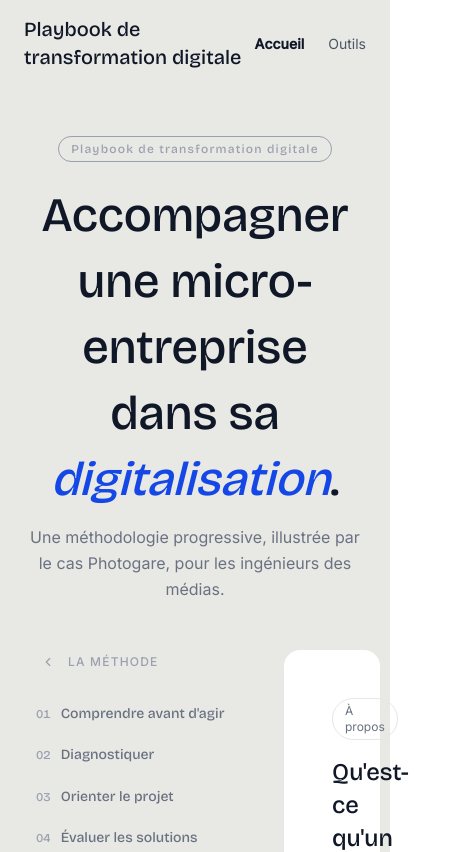
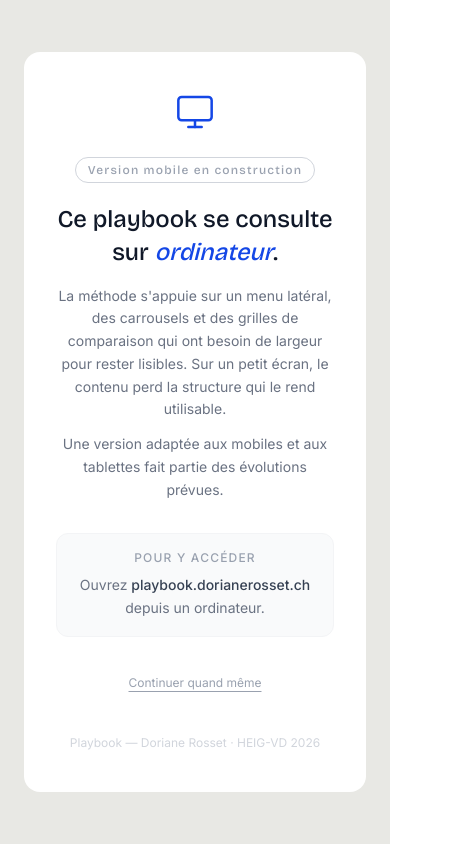
Before and after one commit to Dorytos13/Playbook, a Vue app in the folder frontend/: page / in a window 390 px wide. Shown: the top 852 px of the page, 468 px wide, since content can reach past the window. Built offline with nearby package versions, Linux system fonts and the light colour scheme.

Commit message:
add mobile screen inviting visit on desktop

```diff
--- a/frontend/src/App.vue
+++ b/frontend/src/App.vue
@@ -1,10 +1,18 @@
 <template>
-  <AppNav />
-  <RouterView />
-  <AppFooter />
+  <EcranMobile v-if="petitEcran && !force" />
+
+  <template v-else>
+    <AppNav />
+    <RouterView />
+    <AppFooter />
+  </template>
 </template>
 
 <script setup>
 import AppNav from './components/AppNav.vue'
 import AppFooter from './components/AppFooter.vue'
+import EcranMobile from './components/EcranMobile.vue'
+import { useEcran } from './composables/ecran.js'
+
+const { petitEcran, force } = useEcran()
 </script>
--- /dev/null
+++ b/frontend/src/components/EcranMobile.vue
@@ -0,0 +1,58 @@
+<template>
+  <div class="font-sans min-h-screen flex items-center justify-center px-6 py-12" style="background:#e8e8e4">
+    <div class="bg-white rounded-2xl px-8 py-10 sm:px-12 sm:py-12 max-w-md w-full text-center">
+
+      <svg
+        viewBox="0 0 24 24" fill="none" stroke="currentColor"
+        stroke-width="1.5" stroke-linecap="round" stroke-linejoin="round"
+        class="w-10 h-10 mx-auto mb-6 text-blue-700"
+        aria-hidden="true"
+      >
+        <rect x="2" y="3" width="20" height="14" rx="2" />
+        <line x1="8" y1="21" x2="16" y2="21" />
+        <line x1="12" y1="17" x2="12" y2="21" />
+      </svg>
+
+      <span class="inline-block font-display text-xs font-medium tracking-widest text-gray-400 border border-gray-300 rounded-full px-3 py-1 mb-5">
+        Version mobile en construction
+      </span>
+
+      <h1 class="font-display text-2xl font-medium text-gray-900 leading-snug mb-4">
+        Ce playbook se consulte<br>sur <em class="italic text-blue-700">ordinateur</em>.
+      </h1>
+
+      <p class="text-sm text-gray-500 leading-relaxed mb-3">
+        La méthode s'appuie sur un menu latéral, des carrousels et des grilles de comparaison qui ont besoin de largeur pour rester lisibles. Sur un petit écran, le contenu perd la structure qui le rend utilisable.
+      </p>
+
+      <p class="text-sm text-gray-500 leading-relaxed mb-8">
+        Une version adaptée aux mobiles et aux tablettes fait partie des évolutions prévues.
+      </p>
+
+      <div class="rounded-xl bg-gray-50 border border-gray-100 px-5 py-4 mb-8">
+        <p class="text-xs font-medium text-gray-400 uppercase tracking-widest mb-2">Pour y accéder</p>
+        <p class="text-sm text-gray-500 leading-relaxed">
+          Ouvrez <strong class="font-medium text-gray-700">playbook.dorianerosset.ch</strong> depuis un ordinateur.
+        </p>
+      </div>
+
+      <button
+        type="button"
+        @click="continuerQuandMeme"
+        class="text-xs text-gray-400 hover:text-gray-900 underline underline-offset-4 transition-colors"
+      >
+        Continuer quand même
+      </button>
+
+      <p class="text-xs text-gray-300 leading-relaxed mt-10">
+        Playbook — Doriane Rosset · HEIG-VD 2026
+      </p>
+    </div>
+  </div>
+</template>
+
+<script setup>
+import { useEcran } from '../composables/ecran.js'
+
+const { continuerQuandMeme } = useEcran()
+</script>
--- /dev/null
+++ b/frontend/src/composables/ecran.js
@@ -0,0 +1,20 @@
+import { ref } from 'vue'
+
+// Largeur en dessous de laquelle la mise en page du playbook ne tient plus :
+// le menu latéral, les carrousels et les grilles de comparaison ont besoin
+// d'au moins 1024 px pour rester lisibles.
+const REQUETE = '(max-width: 1023px)'
+
+const mq = window.matchMedia(REQUETE)
+const petitEcran = ref(mq.matches)
+mq.addEventListener('change', (e) => { petitEcran.value = e.matches })
+
+// Permet à un visiteur d'accéder quand même au contenu depuis son appareil.
+const force = ref(false)
+
+export function useEcran() {
+  function continuerQuandMeme() {
+    force.value = true
+  }
+  return { petitEcran, force, continuerQuandMeme }
+}
```
